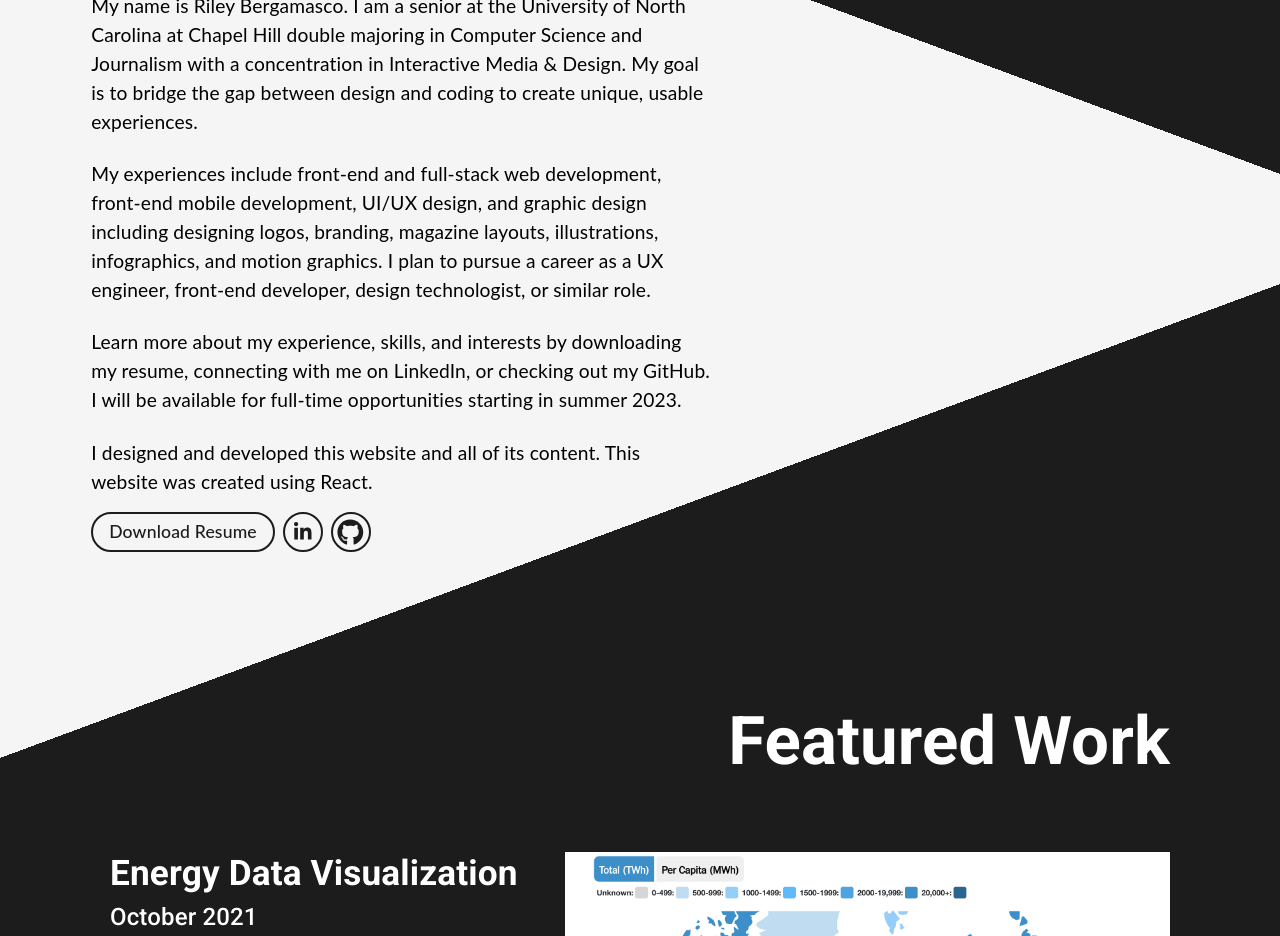
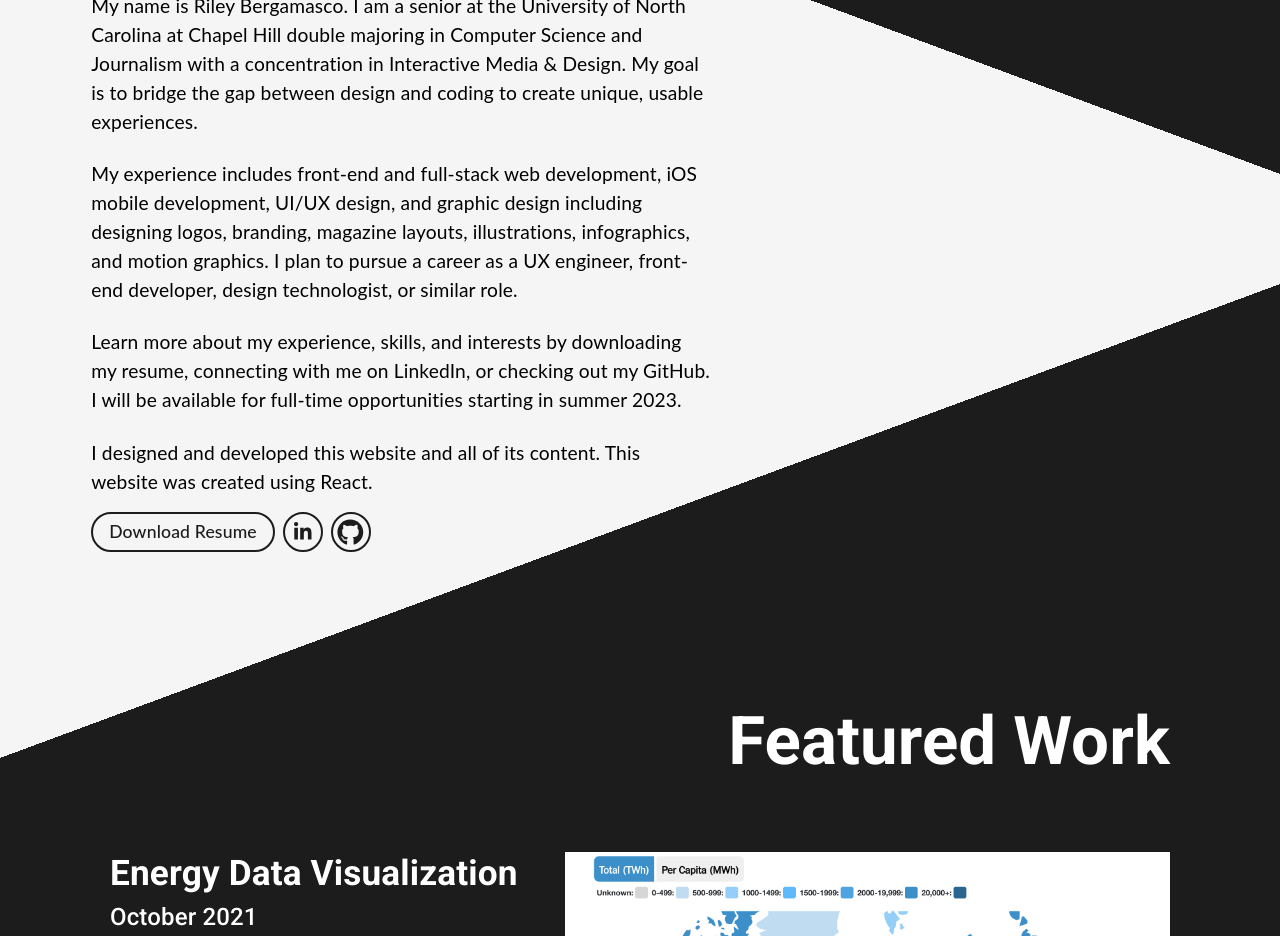
Before and after one commit to rlbergamasco/portfolio-v3, a React (Create React App) app: page / in a window 1280 px wide. Shown: the part 1100-2036 px from the top of the page. Built offline with nearby package versions, Linux system fonts and the light colour scheme.

Commit message:
Fix svg for Safari and update resume

```diff
--- a/src/components/NameAnimation.jsx
+++ b/src/components/NameAnimation.jsx
@@ -44,7 +44,8 @@ const NameAnimation = () => {
     return (
         <Box sx={{ height: '100vh', width: '100vw', display: 'flex', justifyContent: 'center', alignItems: 'center' }}>
             <Box sx={{ width: '100%', maxWidth: '700px', display: 'flex', justifyContent: 'center', alignItems: 'center', pl: 6 }}>
-                <svg xmlns="http://www.w3.org/2000/svg" x="0px" y="0px"
+                {/* <object data="name.svg" type="image/svg+xml"></object> */}
+                <svg xmlns="http://www.w3.org/2000/svg" x="0px" y="0px" width="692px" height="503.8px"
                     viewBox="0 0 692 503.8" >
                     <path className="st0" style={{ fill: 'none', stroke: 'white', strokeWidth: 6, strokeLinecap: 'round', strokeLinejoin: 'round', strokeMiterlimit: 10 }}
                         d="M37.9,178.2c0,0,83,4,146-75c0,0,5.2,74.9-42,195c-46,117-72,100-54-6s88.1-228.6,163-266c74-37,67,52-57,207
--- a/src/pages/HomePage.jsx
+++ b/src/pages/HomePage.jsx
@@ -64,7 +64,7 @@ const About = () => {
                     {"My name is Riley Bergamasco. I am a senior at the University of North Carolina at Chapel Hill double majoring in Computer Science and Journalism with a concentration in Interactive Media & Design. My goal is to bridge the gap between design and coding to create unique, usable experiences."}
                 </Typography>
                 <Typography color="textSecondary" sx={{ pt: 3 }}>
-                    My experiences include front-end and full-stack web development, front-end mobile development, UI/UX design, and graphic design including designing logos, branding, magazine layouts, illustrations, infographics, and motion graphics. I plan to pursue a career as a UX engineer, front-end developer, design technologist, or similar role.
+                    My experience includes front-end and full-stack web development, iOS mobile development, UI/UX design, and graphic design including designing logos, branding, magazine layouts, illustrations, infographics, and motion graphics. I plan to pursue a career as a UX engineer, front-end developer, design technologist, or similar role.
                 </Typography>
                 <Typography color="textSecondary" sx={{ pt: 3 }}>
                     Learn more about my experience, skills, and interests by downloading my resume, connecting with me on LinkedIn, or checking out my GitHub. I will be available for full-time opportunities starting in summer 2023.
```
Also changed, not shown: 1 other file (tests, documents, lock files or other folders).
